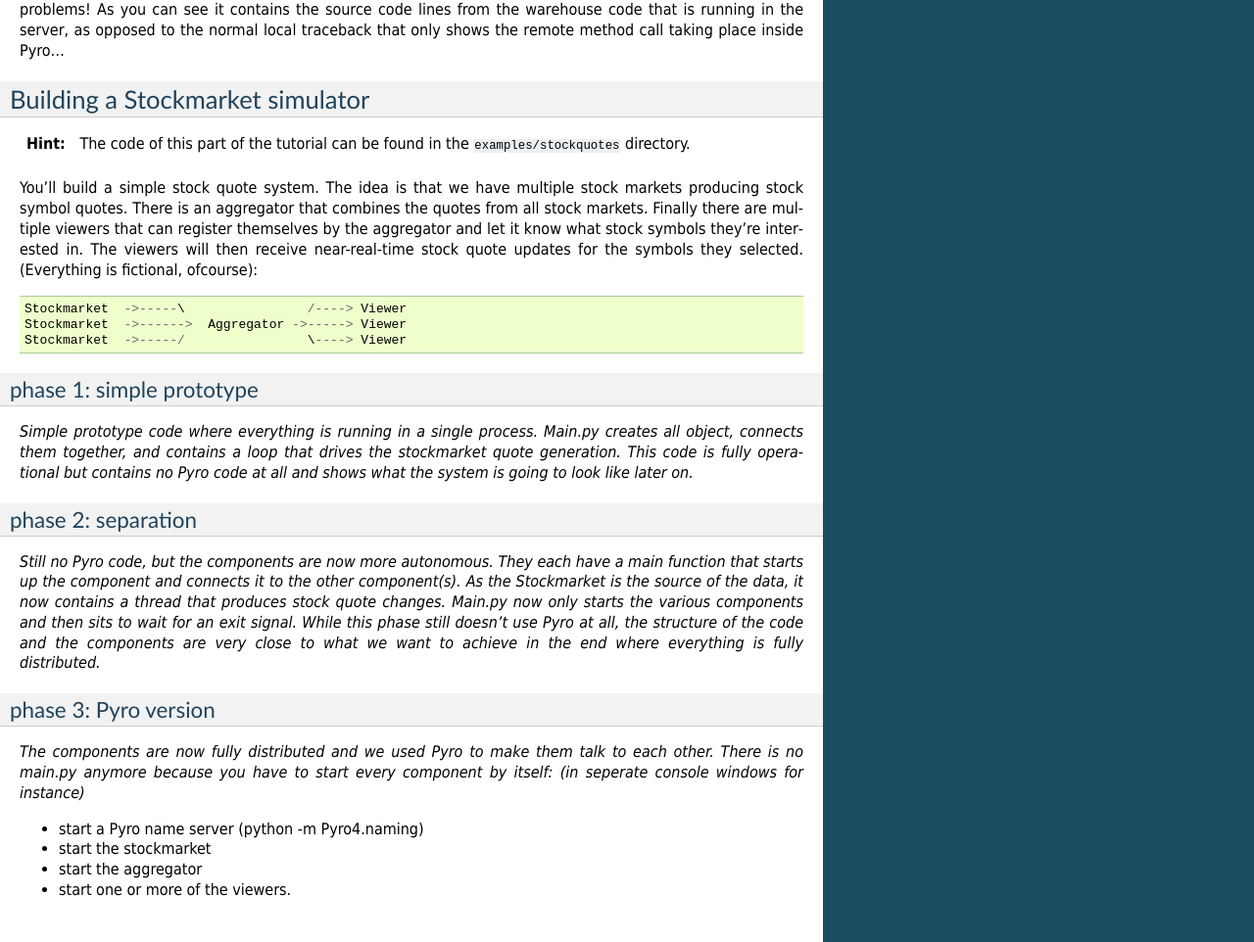
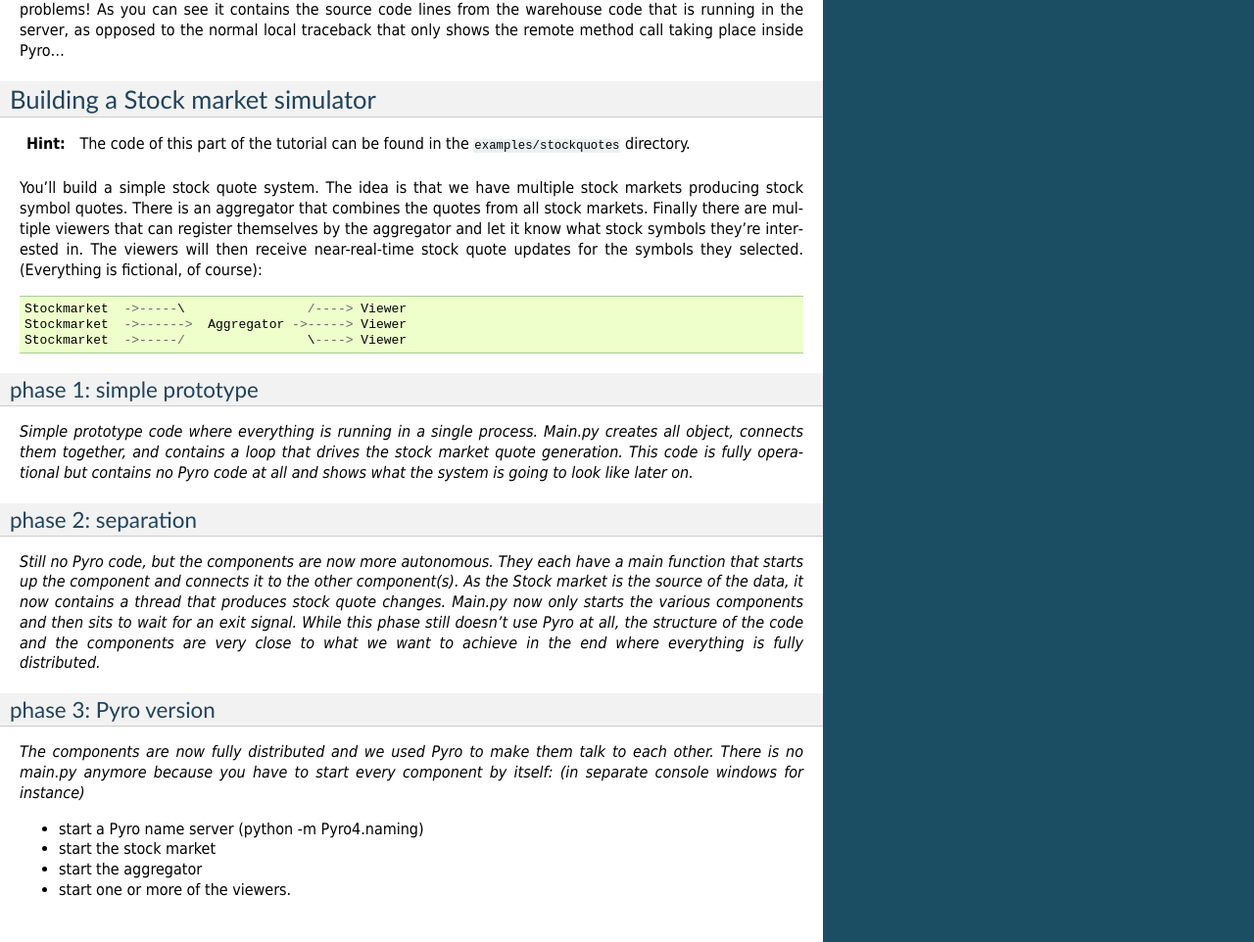
Before and after one commit to irmen/Pyro4, a Sphinx documentation site: the page built from docs/source/Tutorial.rst, in a window 1280 px wide and 1400 px high, scrolled down 7314 px. Shown: the part 372-1334 px from the top of the window at 98% size. Built offline with Sphinx 7.4.7, drawn with Linux system fonts in a browser that asks for light colours; the version number could not be read and is left out; some of the changed text lies outside the part shown.

Commit message:
Spelling fixes.

```diff
--- a/docs/source/Tutorial.rst
+++ b/docs/source/Tutorial.rst
@@ -3,7 +3,7 @@ Tutorial
 
 This tutorial will explain a couple of basic Pyro concepts,
 a little bit about the name server, and you'll learn to write a simple Pyro application.
-You'll do this by writing a warehouse system and a stockmarket simulator,
+You'll do this by writing a warehouse system and a stock market simulator,
 that demonstrate some key Pyro techniques.
 
 Warm-up
@@ -436,7 +436,7 @@ call taking place inside Pyro...
 
 .. _stockmarket-simulator:
 
-Building a Stockmarket simulator
+Building a Stock market simulator
 ================================
 
 .. hint:: The code of this part of the tutorial can be found in the :file:`examples/stockquotes` directory.
@@ -447,7 +447,7 @@ quotes. There is an aggregator that combines the quotes from all stock
 markets. Finally there are multiple viewers that can register themselves
 by the aggregator and let it know what stock symbols they're interested in.
 The viewers will then receive near-real-time stock quote updates for the
-symbols they selected.  (Everything is fictional, ofcourse)::
+symbols they selected.  (Everything is fictional, of course)::
 
     Stockmarket  ->-----\                /----> Viewer
     Stockmarket  ->------>  Aggregator ->-----> Viewer
@@ -458,7 +458,7 @@ phase 1: simple prototype
 ^^^^^^^^^^^^^^^^^^^^^^^^^
 *Simple prototype code where everything is running in a single process.
 Main.py creates all object, connects them together, and contains a loop
-that drives the stockmarket quote generation.
+that drives the stock market quote generation.
 This code is fully operational but contains no Pyro code at all and
 shows what the system is going to look like later on.*
 
@@ -467,7 +467,7 @@ phase 2: separation
 ^^^^^^^^^^^^^^^^^^^
 *Still no Pyro code, but the components are now more autonomous.
 They each have a main function that starts up the component and connects
-it to the other component(s). As the Stockmarket is the source of the
+it to the other component(s). As the Stock market is the source of the
 data, it now contains a thread that produces stock quote changes.
 Main.py now only starts the various components and then sits to wait
 for an exit signal.
@@ -479,9 +479,9 @@ phase 3: Pyro version
 ^^^^^^^^^^^^^^^^^^^^^
 *The components are now fully distributed and we used Pyro to make them
 talk to each other. There is no main.py anymore because you have to start
-every component by itself: (in seperate console windows for instance)*
+every component by itself: (in separate console windows for instance)*
 
 - start a Pyro name server (python -m Pyro4.naming)
-- start the stockmarket
+- start the stock market
 - start the aggregator
 - start one or more of the viewers.
--- a/docs/source/index.rst
+++ b/docs/source/index.rst
@@ -9,7 +9,7 @@ Pyro - Python Remote Objects - |version|
 What is Pyro?
 -------------
 It is a library that enables you to build applications in which
-objects can talk to eachother over the network, with minimal programming effort.
+objects can talk to each other over the network, with minimal programming effort.
 You can just use normal Python method calls, with almost every possible parameter
 and return value type, and Pyro takes care of locating the right object on the right
 computer to execute the method. It is designed to be very easy to use, and to
--- a/docs/source/other.rst
+++ b/docs/source/other.rst
@@ -25,7 +25,7 @@ Name server Pyro interface.
 Security.
 Warning about exposing Pyro over the internet.
 By default, Pyro only uses the local loopback network. You have to explicitly tell it to expose and use ports on remotely accessible interface.
-HMAC signature to prevent malicious request packets. Need to set it yourself with a secure shared key, will give warning if left unenabled.
+HMAC signature to prevent malicious request packets. Need to set it yourself with a secure shared key, will give warning if left un-enabled.
 No encryption! (yet)
 Dotted names are disallowed by default because they are a security vulnerability (for similar reasons as described here http://www.python.org/news/security/PSF-2005-001/ ).
 
```
Also changed, not shown: other parts of docs/source/Tutorial.rst (+10 -10 lines), docs/source/Introduction.rst (+4 -4 lines).
